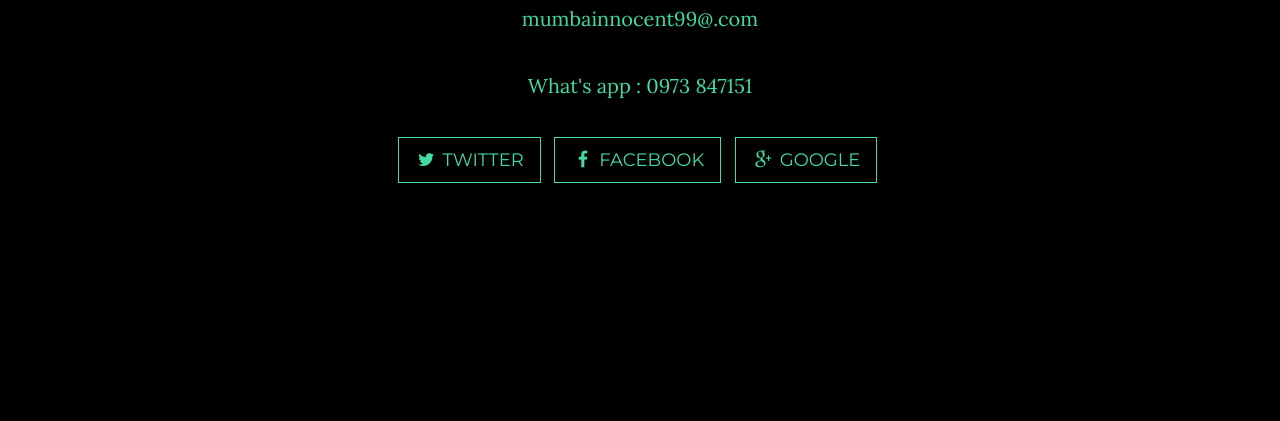
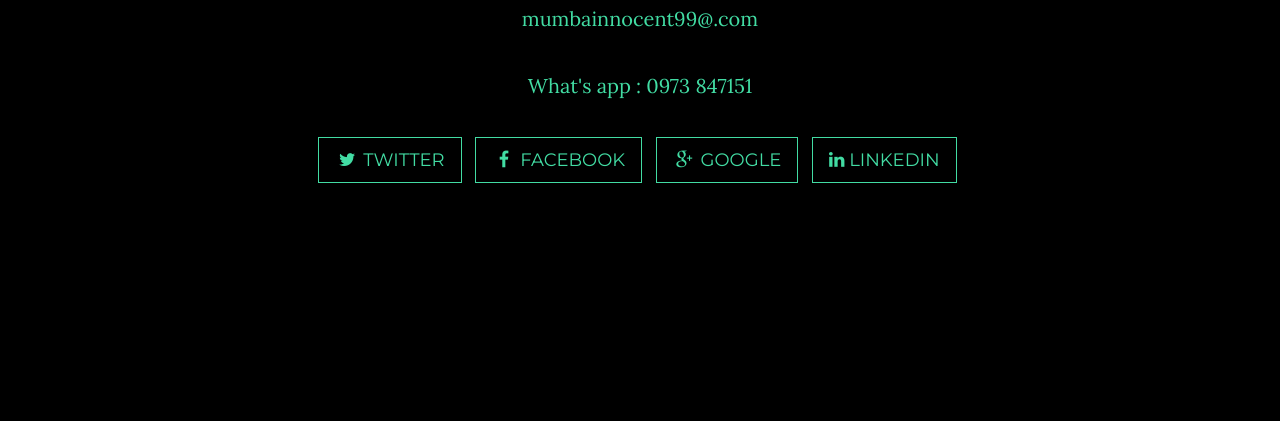
Before and after one commit to mumbainnocent/mumbainnocent.github.io, a plain HTML site: page index.html in a window 1280 px wide. Shown: the part 1730-2151 px from the top of the page. Drawn offline with Linux system fonts and the light colour scheme; some packages are replaced by stand-ins of ours.

Commit message:
linkedin
adding my contact info

```diff
--- a/index.html
+++ b/index.html
@@ -114,6 +114,9 @@
                     <li>
                         <a href="https://plus.google.com/u/0/112189233010133087526/about" class="btn btn-default btn-lg"><i class="fa fa-google-plus fa-fw"></i> <span class="network-name">google</span></a>
                     </li>
+					<li>
+                        <a href="https://www.linkedin.com/in/innocent-mumba-5744ba118?trk=hp-identity-name" class="btn btn-default btn-lg"><i class="fa fa-linkedin"></i> <span class="network-name">linkedin</span></a>
+                    </li>
                 </ul>
             </div>
         </div>
```
Also changed, not shown: img/i.jpg (deleted).
